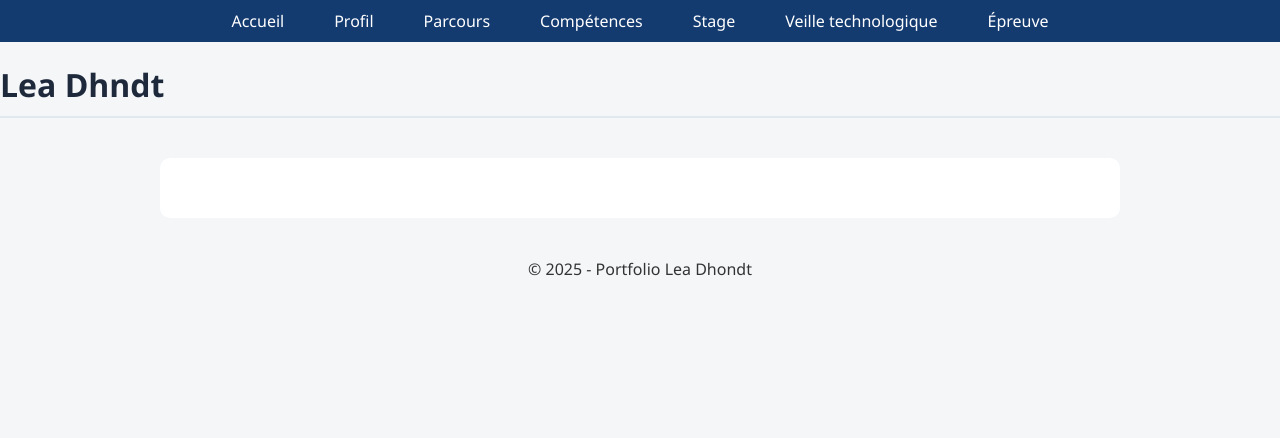
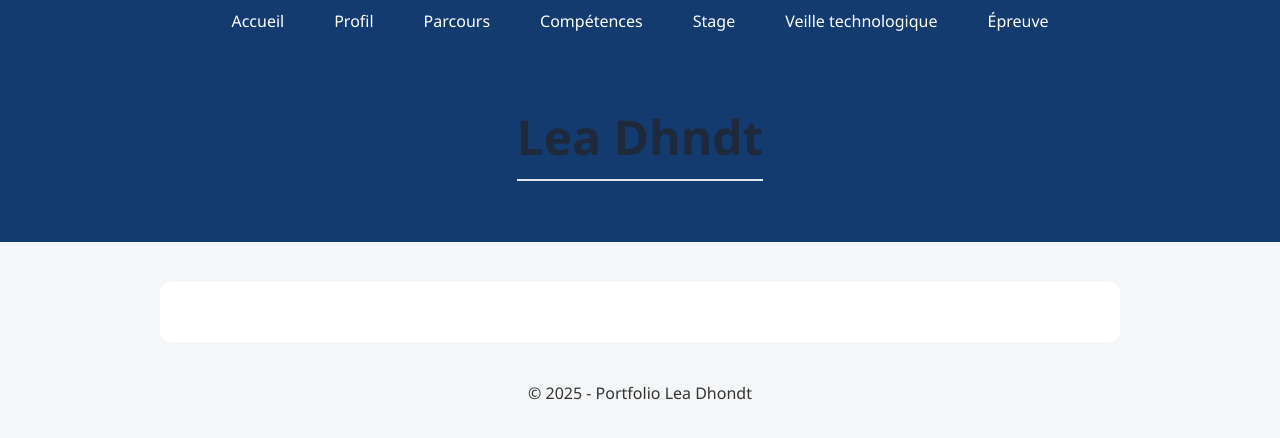
Before and after one commit to L-dhondt/Portfolio, a plain HTML site: page index.html in a window 1280 px wide. Drawn offline with Linux system fonts and the light colour scheme.

Commit message:
style.css

```diff
--- a/style.css
+++ b/style.css
@@ -64,8 +64,17 @@ ul li {
 footer {
     text-align: center;
 }
+.header-acceuil {
+  background-color: #143B70;
+  color: #ffffff;
 
-div class{
-    background-color: #143B70;
-    padding: 60px 0;
+  height: 200px;
+  display: flex;
+  align-items: center;
+  justify-content: center;
 }
+
+.header-acceuil h1 {
+  margin: 0;
+  font-size: 48px;
+}
```
